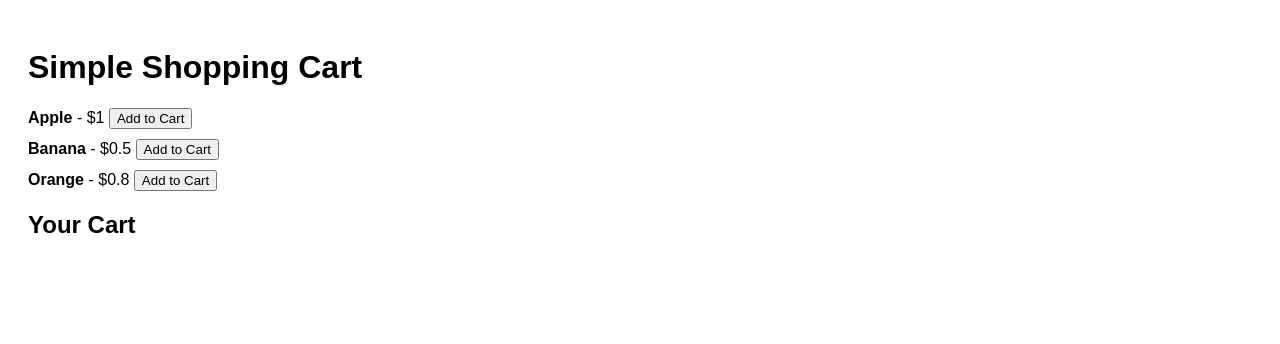
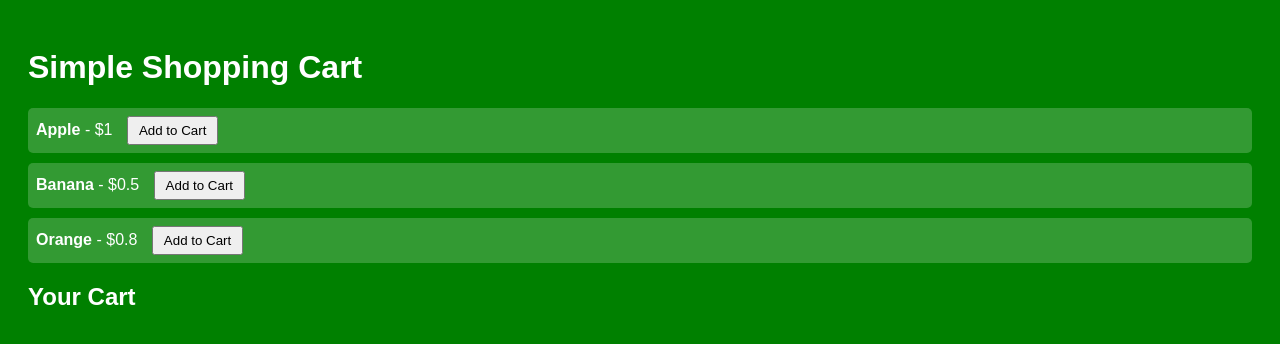
Before and after one commit to ajith751/cart-app, a website: page index.html in a window 1280 px wide. Drawn offline with Linux system fonts and the light colour scheme.

Commit message:
workingfrontend-modified-1

```diff
--- a/style.css
+++ b/style.css
@@ -1,7 +1,19 @@
 body {
-  font-family: Arial;
+  font-family: Arial, sans-serif;
   padding: 20px;
+  background-color: green;  /* Change this to red, blue, etc. */
+  color: white; /* so text is visible on dark background */
 }
+
 #products div {
   margin-bottom: 10px;
+  background: rgba(255, 255, 255, 0.2);
+  padding: 8px;
+  border-radius: 5px;
 }
+
+button {
+  margin-left: 10px;
+  padding: 5px 10px;
+  cursor: pointer;
+}
```
